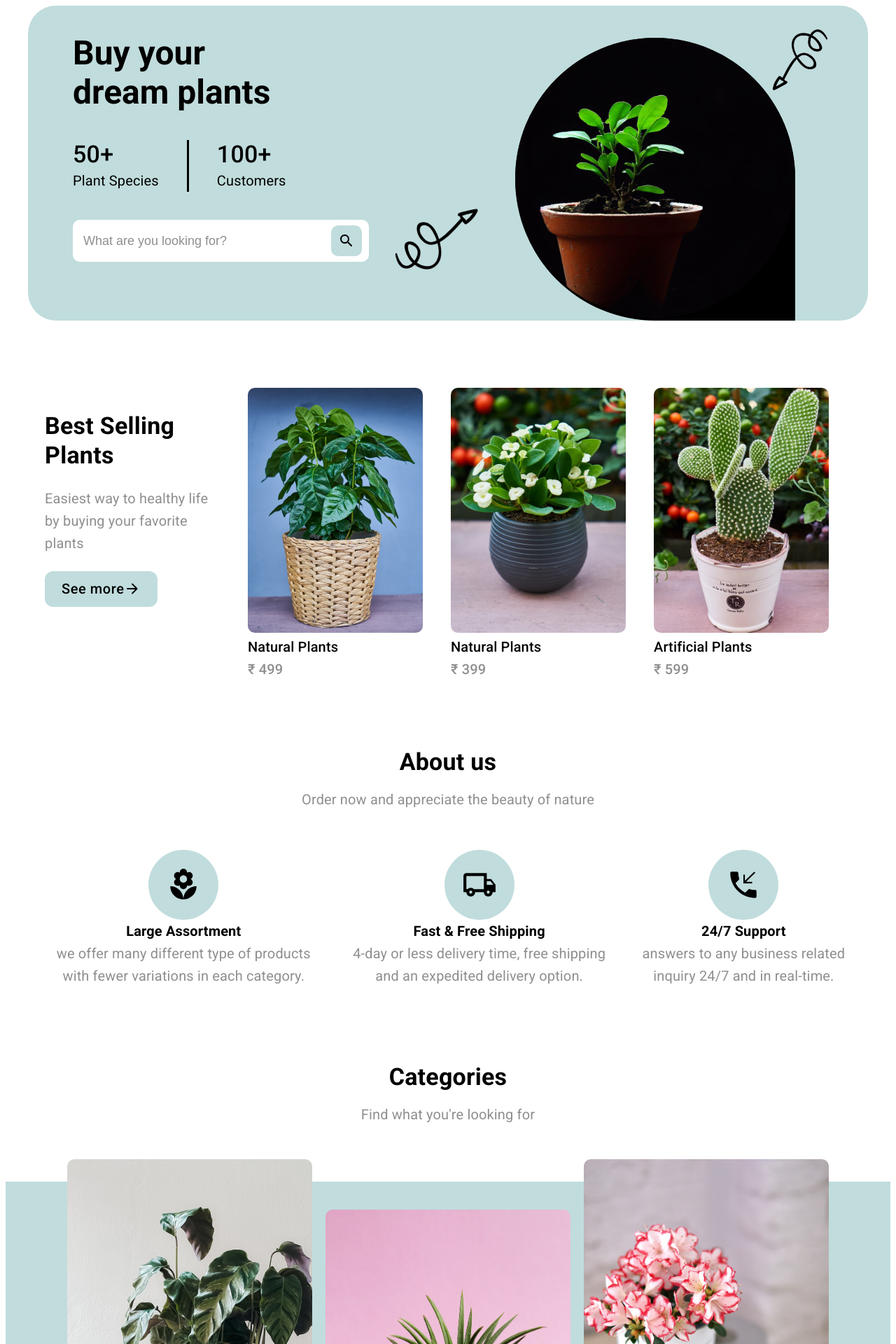
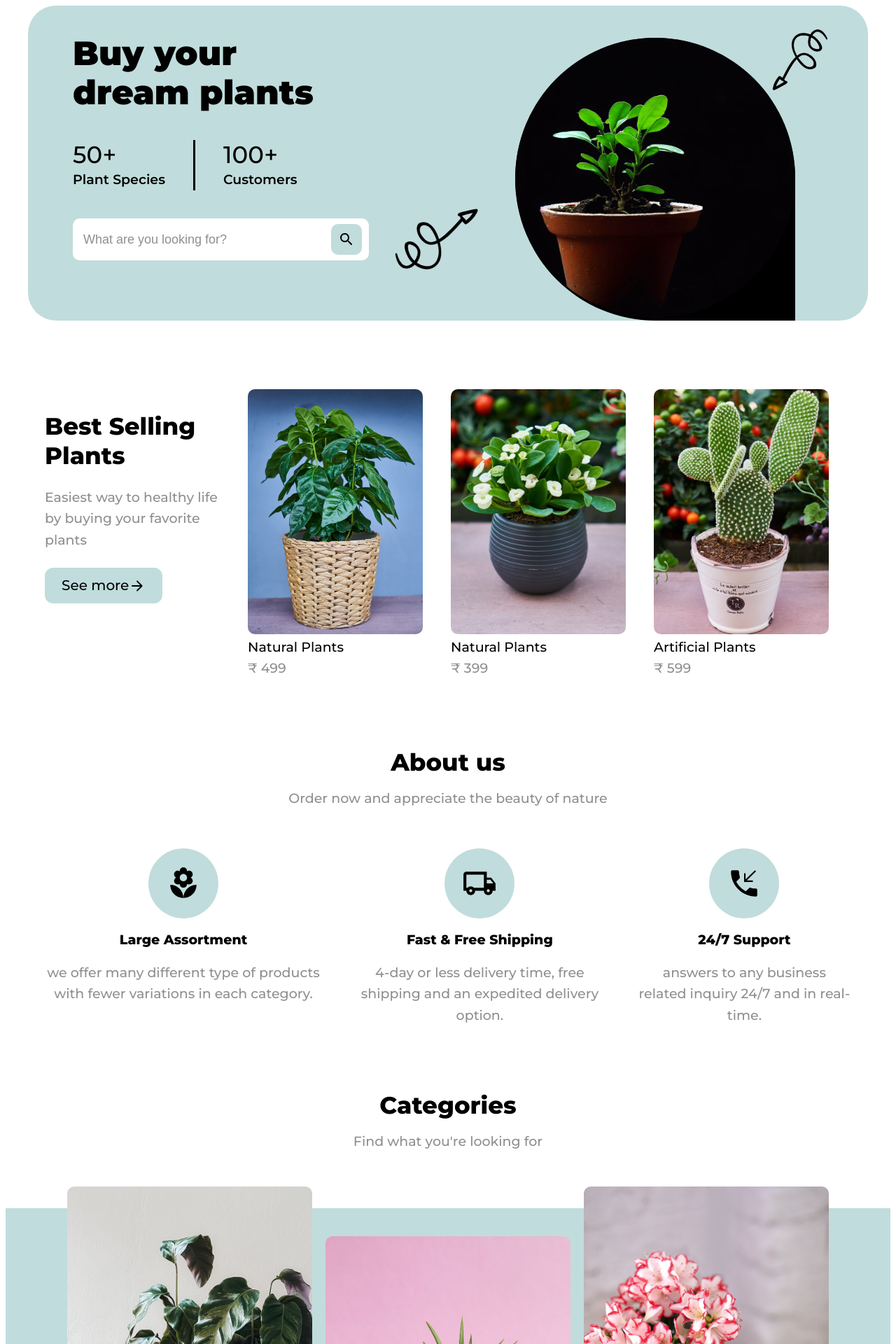
Before and after one commit to tanu-chahal/PLANTOPIA, a React (Vite) app in the folder client/: page / in a window 1280 px wide. Shown: the top 1920 px of the page at 70% size. Built offline with nearby package versions, Linux system fonts and the light colour scheme.

Commit message:
Footer Component Ready & Design Theme Changes

```diff
--- a/client/index.html
+++ b/client/index.html
@@ -7,6 +7,9 @@
 
     <link rel="preconnect" href="https://fonts.googleapis.com" />
     <link rel="preconnect" href="https://fonts.gstatic.com" crossorigin />
+    <link rel="preconnect" href="https://fonts.googleapis.com">
+<link rel="preconnect" href="https://fonts.gstatic.com" crossorigin>
+<link href="https://fonts.googleapis.com/css2?family=Barlow:wght@300&family=Dancing+Script:wght@400;500;600;700&family=Montserrat:ital,wght@0,100;0,200;0,300;0,400;0,500;0,600;0,700;0,800;0,900;1,100;1,200;1,300;1,400;1,500;1,600;1,700;1,800&family=Ubuntu:wght@300&display=swap" rel="stylesheet">
     <link
       rel="stylesheet"
       href="https://fonts.googleapis.com/css2?family=Roboto:wght@300;400;500;600;700&display=swap"
--- a/client/src/components/about/About.jsx
+++ b/client/src/components/about/About.jsx
@@ -8,26 +8,26 @@ import React from 'react'
 
 function About() {
   return (
-    <Container className="About" maxWidth="lg" sx={{ height:450, display: 'flex', flexDirection: 'column', alignItems: "center", gap:2}}>
-        <Typography variant="h4" component="h4" sx={{fontWeight: 900}}>About us</Typography>
-        <Typography color="secondary" component="p" variant="h6" sx={{ fontWeight: 400 }}>Order now and appreciate the beauty of nature</Typography>
+    <Container className="About" maxWidth="lg" sx={{ height:450, display: 'flex', flexDirection: 'column', alignItems: "center", gap:2, userSelect:'none'}}>
+        <Typography variant="h4" component="h4" sx={{fontWeight: 800}}>About us</Typography>
+        <Typography color="secondary" component="p" variant="h6">Order now and appreciate the beauty of nature</Typography>
         <Box sx={{mt:5, display: 'flex', gap:5, width: "100%"}}>
             <Box sx={{display: 'flex', flexDirection:"column", alignItems: "center",}}>
-                <Box sx={{width:100, height:100, borderRadius:"50%",backgroundColor: "#c1dcdc", display: 'flex', alignItems: "center",justifyContent: "center",}}><LocalFloristIcon sx={{fontSize: 50}}/></Box>
-                <Typography component="h6" variant="h6" sx={{fontWeight: 900}}>Large Assortment</Typography>
-                <Typography color="secondary" component="p" variant="h6" sx={{ fontWeight: 400, textAlign: 'center' }}>we offer many different type of products with fewer variations in each category.</Typography>
+                <Box sx={{width:100, height:100, borderRadius:"50%",backgroundColor: "#c1dcdc", display: 'flex', alignItems: "center",justifyContent: "center", mb:2,}}><LocalFloristIcon sx={{fontSize: 50}}/></Box>
+                <Typography component="h6" variant="h6" sx={{fontWeight: 800,mb:2}}>Large Assortment</Typography>
+                <Typography color="secondary" component="p" variant="h6" sx={{ textAlign: 'center' }}>we offer many different type of products with fewer variations in each category.</Typography>
             </Box>
 
             <Box sx={{display: 'flex', flexDirection:"column", alignItems: "center",}}>
-                <Box sx={{width:100, height:100, borderRadius:"50%",backgroundColor: "#c1dcdc", display: 'flex', alignItems: "center",justifyContent: "center",}}><LocalShippingOutlinedIcon sx={{fontSize: 50}}/></Box>
-                <Typography component="h6" variant="h6" sx={{fontWeight: 900}}>Fast & Free Shipping</Typography>
-                <Typography color="secondary" component="p" variant="h6" sx={{ fontWeight: 400, textAlign: 'center' }}>4-day or less delivery time, free shipping and an expedited delivery option.</Typography>
+                <Box sx={{width:100, height:100, borderRadius:"50%",backgroundColor: "#c1dcdc", display: 'flex', alignItems: "center",justifyContent: "center", mb:2,}}><LocalShippingOutlinedIcon sx={{fontSize: 50}}/></Box>
+                <Typography component="h6" variant="h6" sx={{fontWeight: 800, mb:2}}>Fast & Free Shipping</Typography>
+                <Typography color="secondary" component="p" variant="h6" sx={{textAlign: 'center' }}>4-day or less delivery time, free shipping and an expedited delivery option.</Typography>
             </Box>
 
             <Box sx={{display: 'flex', flexDirection:"column", alignItems: "center",}}>
-                <Box sx={{width:100, height:100, borderRadius:"50%",backgroundColor: "#c1dcdc", display: 'flex', alignItems: "center",justifyContent: "center",}}><PhoneCallbackIcon sx={{fontSize: 50}}/></Box>
-                <Typography component="h6" variant="h6" sx={{fontWeight: 900}}>24/7 Support</Typography>
-                <Typography color="secondary" component="p" variant="h6" sx={{ fontWeight: 400, textAlign: 'center' }}>answers to any business related inquiry 24/7 and in real-time.</Typography>
+                <Box sx={{width:100, height:100, borderRadius:"50%",backgroundColor: "#c1dcdc", display: 'flex', alignItems: "center",justifyContent: "center", mb:2,}}><PhoneCallbackIcon sx={{fontSize: 50}}/></Box>
+                <Typography component="h6" variant="h6" sx={{fontWeight: 800, mb:2}}>24/7 Support</Typography>
+                <Typography color="secondary" component="p" variant="h6" sx={{textAlign: 'center' }}>answers to any business related inquiry 24/7 and in real-time.</Typography>
             </Box>
         </Box>
     </Container>
--- a/client/src/components/bestSelling/BestSelling.jsx
+++ b/client/src/components/bestSelling/BestSelling.jsx
@@ -8,7 +8,6 @@ import { plants } from "../../utils/data.js";
 import styles from "./BestSelling.module.css";
 
 function BestSelling() {
-
   return (
     <Container
       className="BestSelling"
@@ -19,23 +18,29 @@ function BestSelling() {
         height: 450,
         alignItems: "center",
         my: 10,
+        userSelect: "none",
       }}
     >
-      <Box sx={{ height: 350, width: 250, display:'flex', flexDirection: 'column', gap:3, alignItems: 'flex-start', justifyItems: 'start' }}>
-        <Typography component="h4" variant="h4" sx={{ fontWeight: 900,  }}>
+      <Box
+        sx={{
+          height: 350,
+          width: 250,
+          display: "flex",
+          flexDirection: "column",
+          gap: 3,
+          alignItems: "flex-start",
+          justifyItems: "start",
+        }}
+      >
+        <Typography component="h4" variant="h4" sx={{ fontWeight: 800 }}>
           Best Selling Plants
         </Typography>
-        <Typography
-          component="h4"
-          variant="h6"
-          color="secondary"
-          sx={{ fontWeight: 400 }}
-        >
+        <Typography component="h4" variant="h6" color="secondary">
           Easiest way to healthy life by buying your favorite plants{" "}
         </Typography>
         <Button
           variant="contained"
-          color= "primary"
+          color="primary"
           sx={{
             border: "none",
             boxShadow: 0,
@@ -45,10 +50,10 @@ function BestSelling() {
             px: 3,
             fontSize: 20,
             borderRadius: 3,
-            '&:hover': {
-                color: "white",
-                boxShadow: 0,
-              },
+            "&:hover": {
+              color: "white",
+              boxShadow: 0,
+            },
           }}
         >
           See more <ArrowForwardRoundedIcon />
--- a/client/src/components/categories/Categories.jsx
+++ b/client/src/components/categories/Categories.jsx
@@ -13,16 +13,17 @@ function Categories() {
         display: "flex",
         flexDirection: "column",
         alignItems: "center",
+        mt:5, userSelect:'none'
       }}
     >
-      <Typography variant="h4" component="h4" sx={{ fontWeight: 900 }}>
+      <Typography variant="h4" component="h4" sx={{ fontWeight: 800 }}>
         Categories
       </Typography>
       <Typography
         color="secondary"
         component="p"
         variant="h6"
-        sx={{ fontWeight: 400, mt:2, }}
+        sx={{ mt:2, }}
       >
         Find what you're looking for
       </Typography>
@@ -61,7 +62,7 @@ function Categories() {
               objectFit: "cover",
             }}
           />
-          <Typography component="h6" variant="h6" sx={{ fontWeight: 900 }}>
+          <Typography component="h6" variant="h6" sx={{ fontWeight: 800,}}>
             Natural Plants
           </Typography>
         </Box>
@@ -84,7 +85,7 @@ function Categories() {
               borderRadius: "10px",
             }}
           />
-          <Typography component="h6" variant="h6" sx={{ fontWeight: 900 }}>
+          <Typography component="h6" variant="h6" sx={{ fontWeight: 800,}}>
             Plant Accessories
           </Typography>
         </Box>
@@ -110,14 +111,14 @@ function Categories() {
               borderRadius: "10px",
             }}
           />
-          <Typography component="h6" variant="h6" sx={{ fontWeight: 900 }}>
+          <Typography component="h6" variant="h6" sx={{ fontWeight: 800,}}>
             Artificial Plants
           </Typography>
         </Box>
       </Box>
 
       <Box sx={{backgroundColor: '#c1dcdc', width:'100%', display: 'flex', flexDirection: 'column', alignItems: 'center', gap:2, pt:2, pb: 10,}}>
-      <Typography component="p" variant="h6" color="secondary" sx={{fontWeight: 400, textAlign:'center', maxWidth: 300}}>
+      <Typography component="p" variant="h6" color="secondary" sx={{textAlign:'center', maxWidth: 300,  userSelect:'none'}}>
             Lorem ipsum dolor sit amet consectetur adipisicing elit.
       </Typography>
       <Button
--- a/client/src/components/intro/Intro.jsx
+++ b/client/src/components/intro/Intro.jsx
@@ -2,20 +2,12 @@ import Typography from "@mui/material/Typography";
 import Box from "@mui/material/Box";
 import Divider from "@mui/material/Divider";
 import Container from "@mui/material/Container";
+import Button from "@mui/material/Button";
 import React from "react";
 import styles from "./Intro.module.css";
 import SearchRoundedIcon from "@mui/icons-material/SearchRounded";
 
 function Intro() {
-  const inputStyle = {
-    fontSize: "18px",
-    width: "100%",
-    borderRadius: "10px",
-    height: "20px",
-    padding: "20px 15px",
-    border: "none",
-    color: "black",
-  };
 
   return (
     <Container
@@ -26,6 +18,7 @@ function Intro() {
         justifyContent: "space-between",
         height: 450,
         borderRadius: 10,
+        userSelect: "none",
       }}
     >
       <Box
@@ -39,7 +32,11 @@ function Intro() {
           width: 400,
         }}
       >
-        <Typography variant="h3" sx={{ fontWeight: 900, maxWidth: 300 }}>
+        <Typography
+          variant="h3"
+          component="h1"
+          sx={{ fontWeight: 900, maxWidth: 350 }}
+        >
           Buy your dream plants
         </Typography>
 
@@ -48,7 +45,7 @@ function Intro() {
             <Typography component="p" variant="h4" sx={{ fontWeight: 500 }}>
               50+
             </Typography>
-            <Typography component="p" variant="h6" sx={{ fontWeight: 400 }}>
+            <Typography component="p" variant="h6" sx={{ fontWeight: 600 }}>
               Plant Species
             </Typography>
           </Box>
@@ -61,7 +58,7 @@ function Intro() {
             <Typography component="p" variant="h4" sx={{ fontWeight: 500 }}>
               100+
             </Typography>
-            <Typography component="p" variant="h6" sx={{ fontWeight: 400 }}>
+            <Typography component="p" variant="h6" sx={{ fontWeight: 600 }}>
               Customers
             </Typography>
           </Box>
@@ -72,9 +69,8 @@ function Intro() {
             type="text"
             placeholder="What are you looking for?"
             className={styles.search}
-            style={inputStyle}
           />
-          <button className={styles.searchBtn}>
+          <button variant="contained" className={styles.searchBtn}>
             <SearchRoundedIcon />
           </button>
         </form>
@@ -85,14 +81,24 @@ function Intro() {
           alignSelf: "flex-end",
           justifySelf: "flex-end",
           display: "flex",
-          position:"relative",
+          position: "relative",
           height: "100%",
           width: "60%",
           gap: 5,
           justifyContent: "end",
         }}
       >
-        <img style={{ width: "100px", position: "absolute", bottom: "5%" , left: "5%", transform: "rotate(15deg)",}} src="/img/c-arr-1.png" alt="" />
+        <img
+          style={{
+            width: "100px",
+            position: "absolute",
+            bottom: "5%",
+            left: "5%",
+            transform: "rotate(15deg)",
+          }}
+          src="/img/c-arr-1.png"
+          alt=""
+        />
         <Box
           sx={{
             backgroundColor: "black",
@@ -102,12 +108,22 @@ function Intro() {
           }}
         >
           <img
-            style={{ width: "400px", heigth: "400px", borderRadius: "50%", }}
+            style={{ width: "400px", heigth: "400px", borderRadius: "50%" }}
             src="/img/pot-2.jpeg"
             alt=""
           />
         </Box>
-        <img style={{ width: "80px", position: "absolute", top: "0%", right: "5%",  transform: "rotate(180deg)"}} src="/img/c-arr-1.png" alt="" />
+        <img
+          style={{
+            width: "80px",
+            position: "absolute",
+            top: "0%",
+            right: "5%",
+            transform: "rotate(180deg)",
+          }}
+          src="/img/c-arr-1.png"
+          alt=""
+        />
       </Box>
     </Container>
   );
--- a/client/src/pages/home/Home.jsx
+++ b/client/src/pages/home/Home.jsx
@@ -4,6 +4,7 @@ import BestSelling from "../../components/bestSelling/BestSelling";
 import About from "../../components/about/About";
 import Categories from "../../components/categories/Categories";
 import Reviews from "../../components/reviews/Reviews";
+import Footer from "../../components/footer/Footer";
 
 function Home() {
 
@@ -14,6 +15,7 @@ function Home() {
       <About/>
       <Categories/>
       <Reviews/>
+      <Footer/>
     </>
   );
 }
--- a/client/src/utils/theme.js
+++ b/client/src/utils/theme.js
@@ -8,7 +8,30 @@ const theme = createTheme({
     secondary: {
       main: '#8f8f8f',
     },
+    tertiary:{
+      main: '#484c4c',
+    }
   },
+  typography: {
+    fontFamily: '"Montserrat", Arial, sans-serif',
+    h6: {
+      fontSize: '19px',
+      fontWeight: 500
+    },
+    subtitle1: {
+      fontSize: '17px',
+      fontWeight: 800
+    },
+    subtitle2: {
+      fontSize: '17px',
+    },
+    subtitle3: {
+      fontSize: '13px',
+      fontFamily: '"Montserrat", Arial, sans-serif',
+      fontWeight: 500,
+    }
+  },
+
 });
 
 export default theme;
```
Also changed, not shown: client/src/components/footer/Footer.jsx (added, +52 -0 lines), client/src/components/intro/Intro.module.css (+11 -0 lines), client/src/components/reviews/Reviews.jsx (+103 -80 lines).
